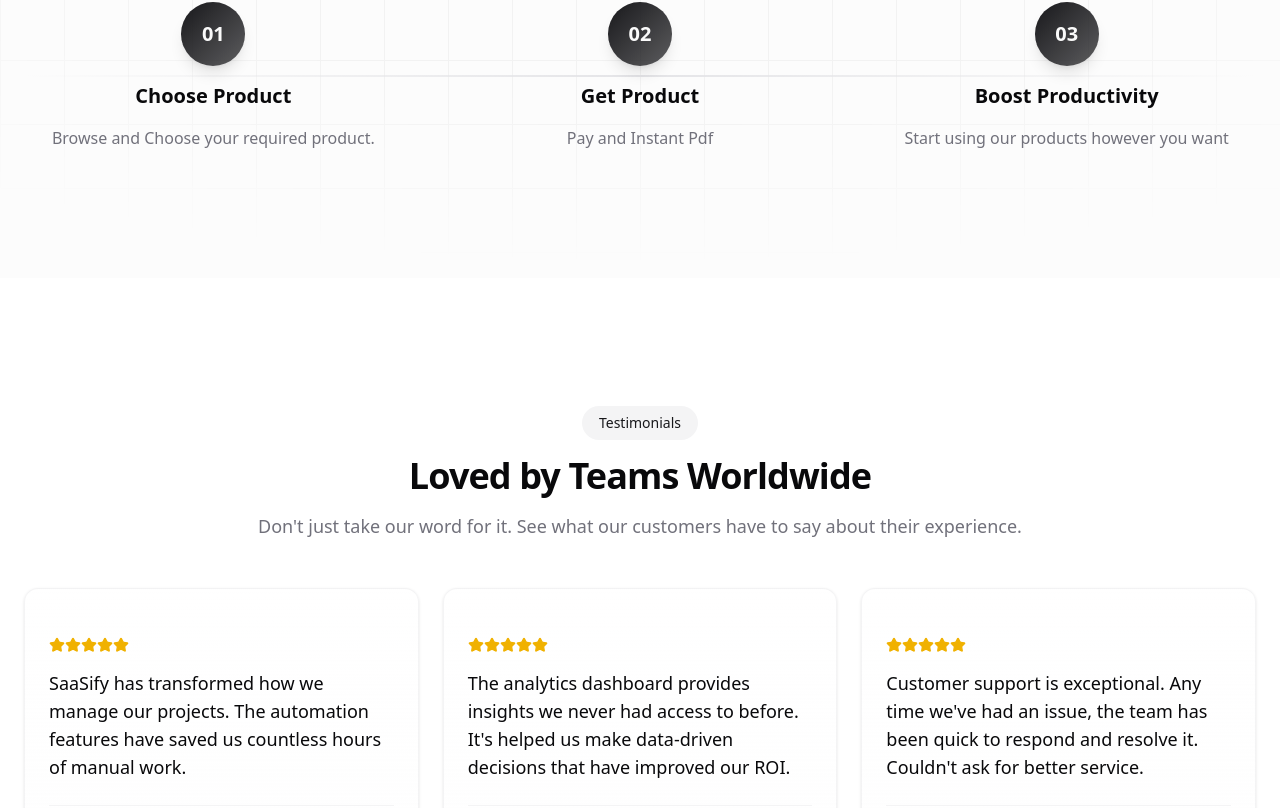
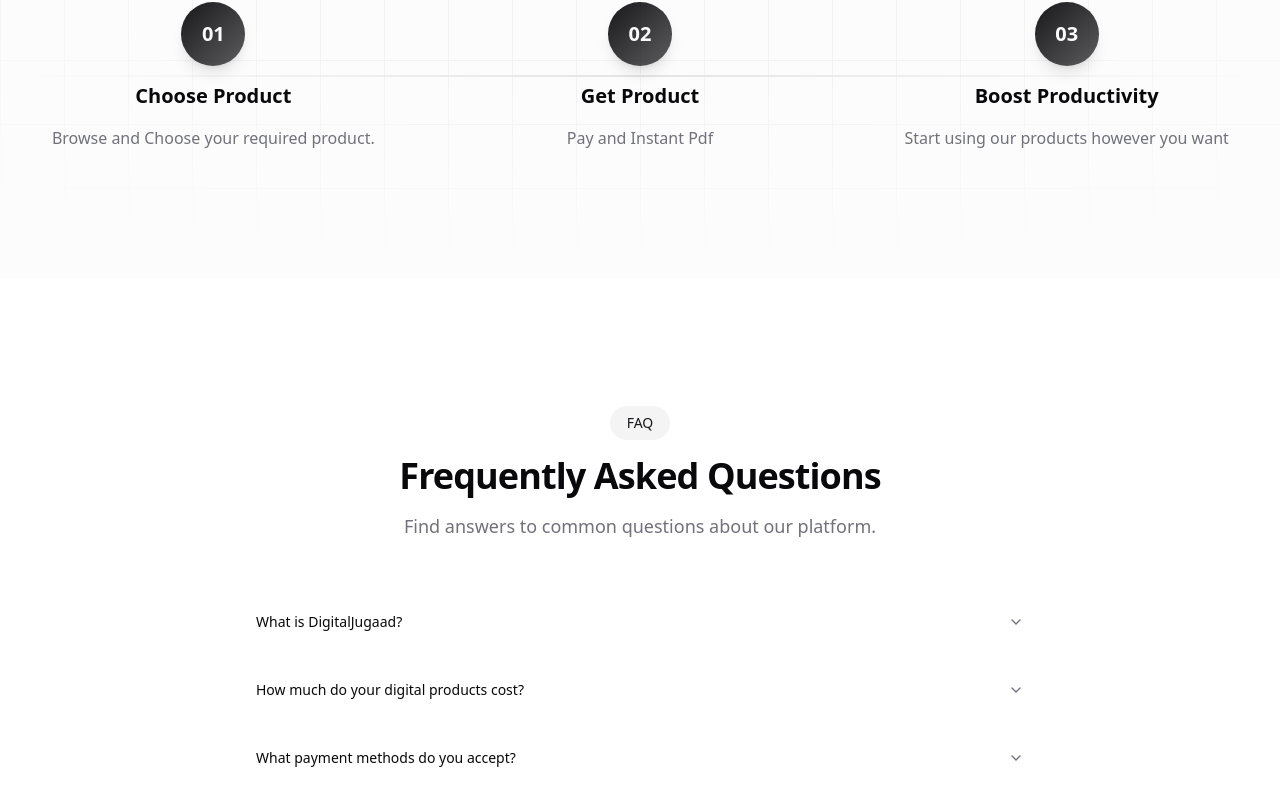
Before and after one commit to sahilkhude117/digitalJugaad, a Next.js app: page / in a window 1280 px wide. Shown: the part 1989-2797 px from the top of the page. Built offline with nearby package versions, Linux system fonts and the light colour scheme.

Commit message:
ui: updated page.tsx

```diff
--- a/package.json
+++ b/package.json
@@ -9,6 +9,7 @@
     "lint": "next lint"
   },
   "dependencies": {
+    "@hookform/resolvers": "^5.0.1",
     "@radix-ui/react-accordion": "^1.2.8",
     "@radix-ui/react-checkbox": "^1.3.1",
     "@radix-ui/react-dialog": "^1.1.13",
@@ -27,7 +28,9 @@
     "next": "15.3.1",
     "react": "^19.0.0",
     "react-dom": "^19.0.0",
-    "tailwind-merge": "^3.2.0"
+    "react-hook-form": "^7.56.3",
+    "tailwind-merge": "^3.2.0",
+    "zod": "^3.24.4"
   },
   "devDependencies": {
     "@eslint/eslintrc": "^3",
--- a/src/app/page.tsx
+++ b/src/app/page.tsx
@@ -12,7 +12,7 @@
   return (
     <div className="flex min-h-[100dvh] flex-col">
       <Navbar/>
-      <main className="flex-1">
+      <main className="flex-1 relative z-10">
         <HeroSection/>
         <BestSellers/>
 
@@ -20,7 +20,7 @@
         <HowItWorks/>
 
         {/* Testimonials Section */}
-        <Testimonials/>
+        {/* <Testimonials/> */}
 
         {/* FAQ Section */}
         <FAQSection/>
```
Also changed, not shown: 1 other file (tests, documents, lock files or other folders).
